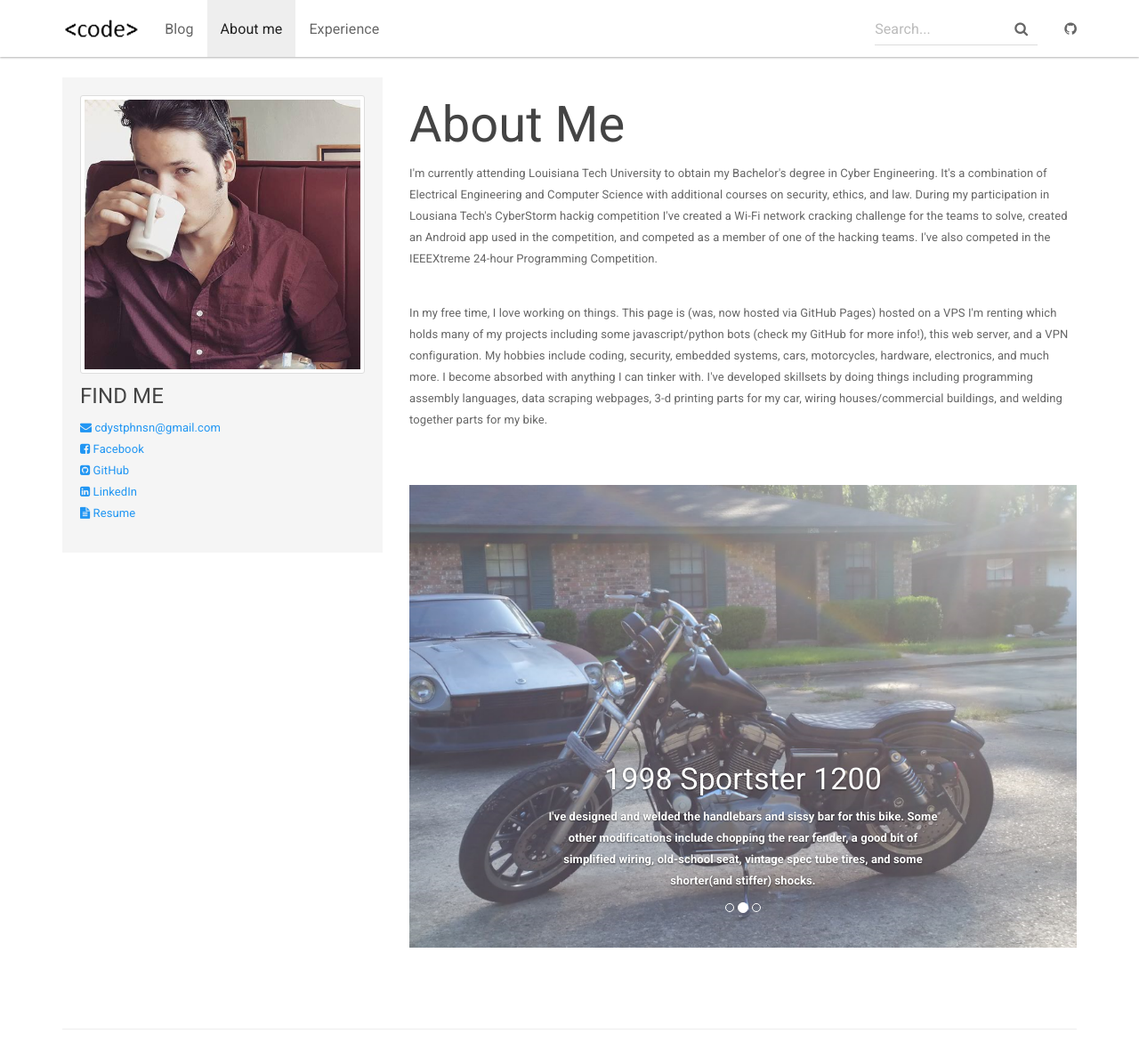
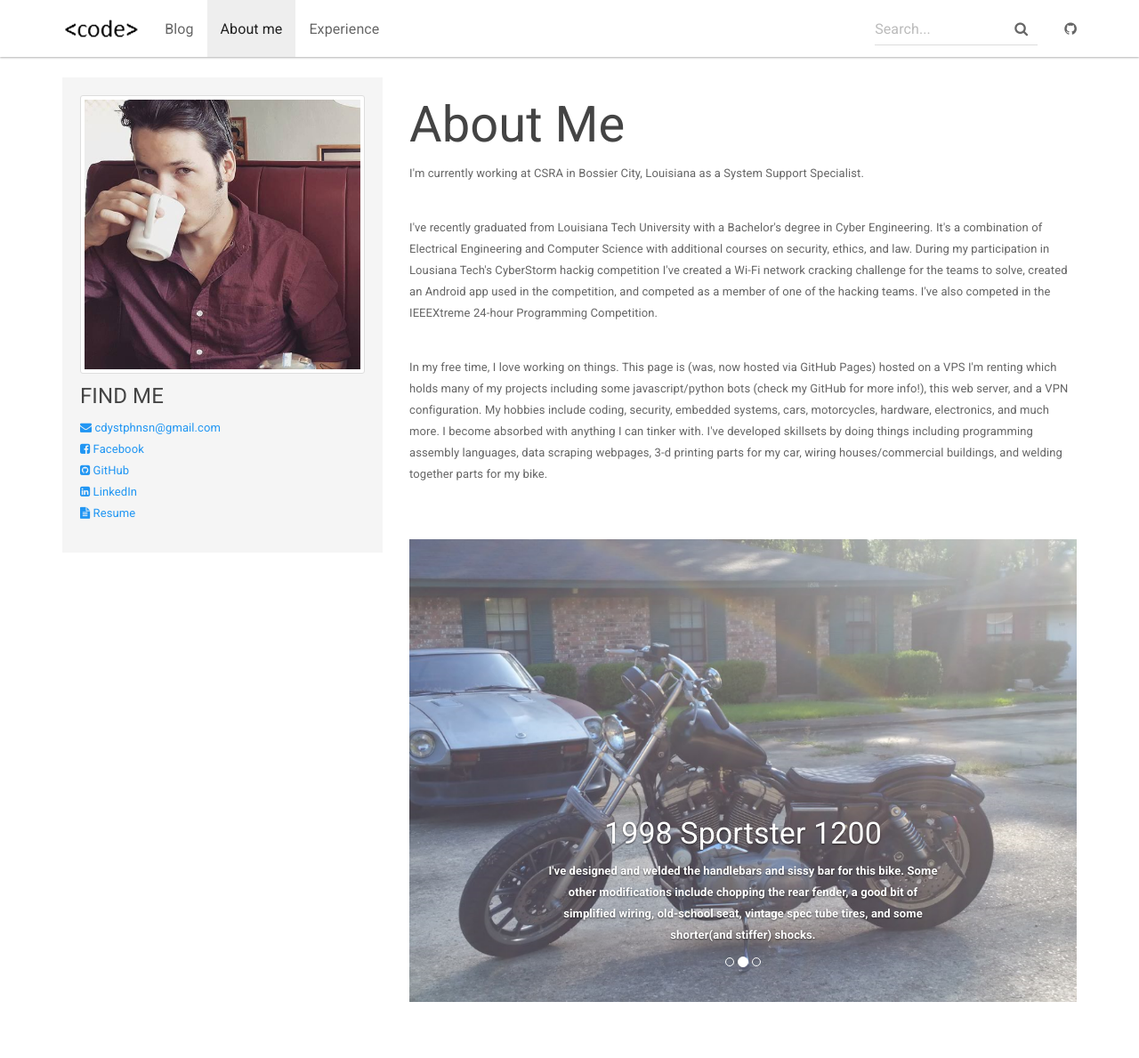
Before and after one commit to zenxr/zenxr.github.io, a Jekyll site: the page built from about_me.html, in a window 1280 px wide and 1189 px high. Shown: the whole window at 89% size. Built offline with Jekyll 4.4.1, drawn with Linux system fonts in a browser that asks for light colours; nearby versions of some CDN libraries.

Commit message:
Update about_me.html

```diff
--- a/about_me.html
+++ b/about_me.html
@@ -20,7 +20,9 @@ sectionid: about_me
         </div>
         <div class="col-md-8">
         	<h1>About Me</h1>
-        	<p>I'm currently attending Louisiana Tech University to obtain my Bachelor's degree in Cyber Engineering. It's a combination of Electrical Engineering and Computer Science with additional courses on security, ethics, and law. During my participation in Lousiana Tech's CyberStorm hackig competition I've created a Wi-Fi network cracking challenge for the teams to solve, created an Android app used in the competition, and competed as a member of one of the hacking teams. I've also competed in the IEEEXtreme 24-hour Programming Competition.</p>
+		<p>I'm currently working at CSRA in Bossier City, Louisiana as a System Support Specialist.</p>
+		<br>
+        	<p>I've recently graduated from Louisiana Tech University with a Bachelor's degree in Cyber Engineering. It's a combination of Electrical Engineering and Computer Science with additional courses on security, ethics, and law. During my participation in Lousiana Tech's CyberStorm hackig competition I've created a Wi-Fi network cracking challenge for the teams to solve, created an Android app used in the competition, and competed as a member of one of the hacking teams. I've also competed in the IEEEXtreme 24-hour Programming Competition.</p>
         	<br>
         	<p>In my free time, I love working on things. This page is (was, now hosted via GitHub Pages) hosted on a VPS I'm renting which holds many of my projects including some javascript/python bots (check my GitHub for more info!), this web server, and a VPN configuration. My hobbies include coding, security, embedded systems, cars, motorcycles, hardware, electronics, and much more. I become absorbed with anything I can tinker with. I've developed skillsets by doing things including programming assembly languages, data scraping webpages, 3-d printing parts for my car, wiring houses/commercial buildings, and welding together parts for my bike.</p>
         	<br>
```
